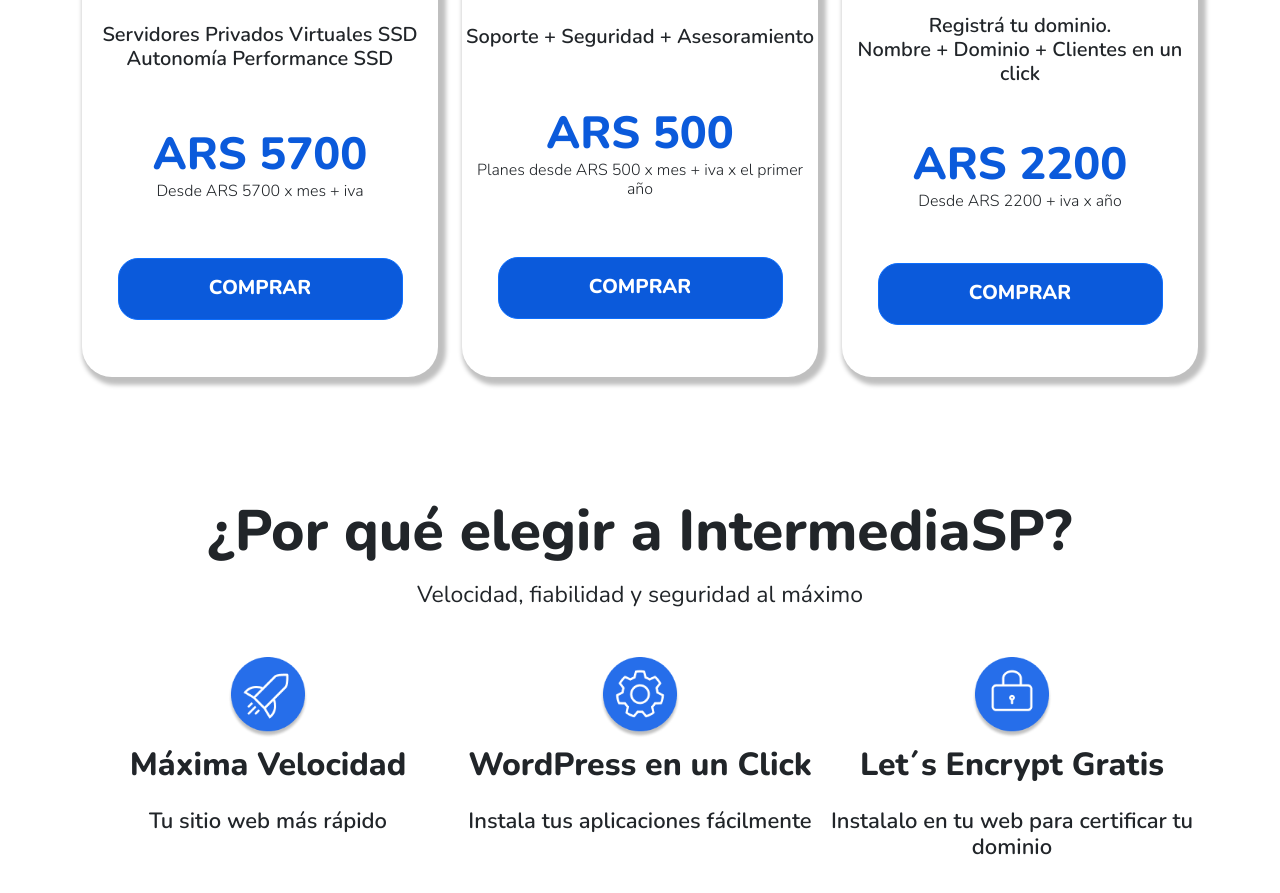
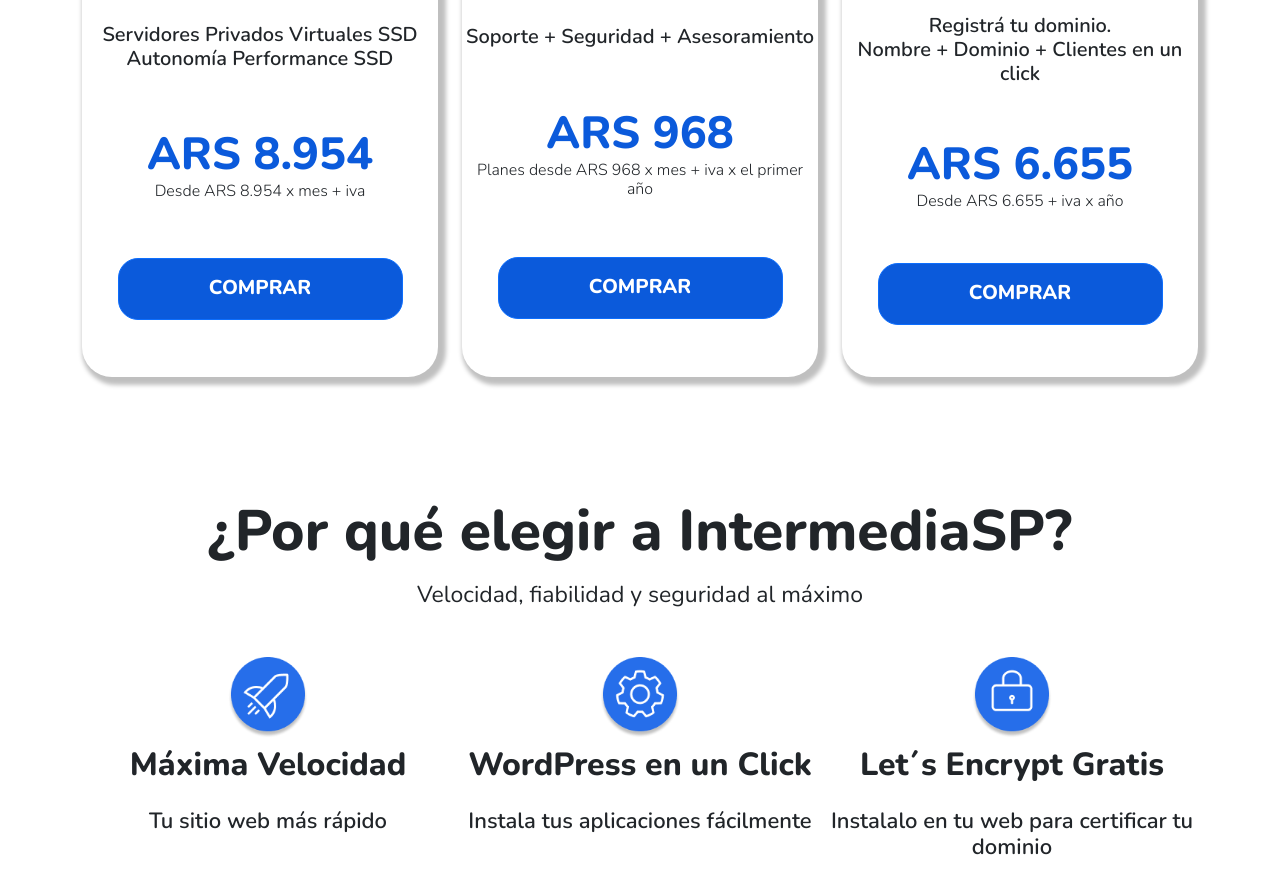
Before and after one commit to MartinGramajo/intermedia, a React (Create React App) app: page / in a window 1280 px wide. Shown: the part 1494-2387 px from the top of the page. Built offline with nearby package versions, Linux system fonts and the light colour scheme.

Commit message:
actualizo el home las cartas con el precio

```diff
--- a/src/components/planes/Cartas.jsx
+++ b/src/components/planes/Cartas.jsx
@@ -12,8 +12,9 @@
     titulo: "VPS",
     contenido1: "Servidores Privados Virtuales SSD ",
     contenido2: "Autonomía Performance SSD",
-    precio: "ARS 5700",
-    iva: "Desde ARS 5700 x mes + iva",
+    precio: "ARS 8.954",
+    iva: "Desde ARS 8.954 x mes + iva",
+    to: "/vps",
   },
   {
     id: 2,
@@ -21,8 +22,9 @@
     titulo: "Web Hosting",
     contenido1: "Soporte + Seguridad + Asesoramiento ",
     contenido2: "",
-    precio: "ARS 500",
-    iva: "Planes desde ARS 500 x mes + iva x el primer año",
+    precio: "ARS 968",
+    iva: "Planes desde ARS 968 x mes + iva x el primer año",
+    to: "/hosting",
   },
   {
     id: 3,
@@ -30,8 +32,9 @@
     titulo: "Dominios",
     contenido1: " Registrá tu dominio. ",
     contenido2: "Nombre + Dominio + Clientes en un click",
-    precio: "ARS 2200",
-    iva: "Desde ARS 2200 + iva x año",
+    precio: "ARS 6.655",
+    iva: "Desde ARS 6.655 + iva x año",
+    to: "/dominio",
   },
 ];
 
@@ -58,7 +61,7 @@
                   <h6 className="fs-16 peso-300">{dato.iva}</h6>
                 </div>
                 <div className="d-flex justify-content-center">
-                  <Button className="btn-precio" as={Link} to="/pagar">
+                  <Button className="btn-precio" as={Link} to={dato.to}>
                     <div className="d-flex align-items-center justify-content-center">
                       <span className="fs-20 peso-800 mt-2"> COMPRAR</span>{" "}
                     </div>
```
